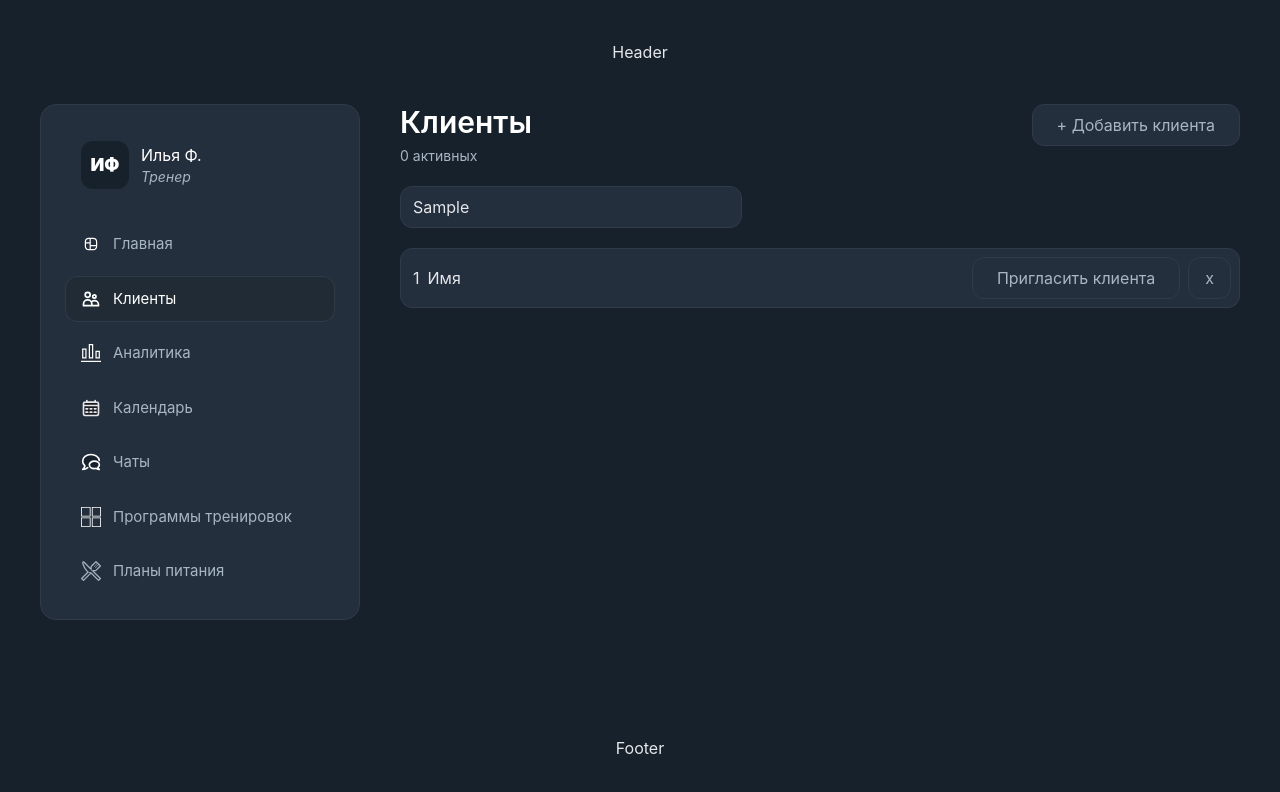
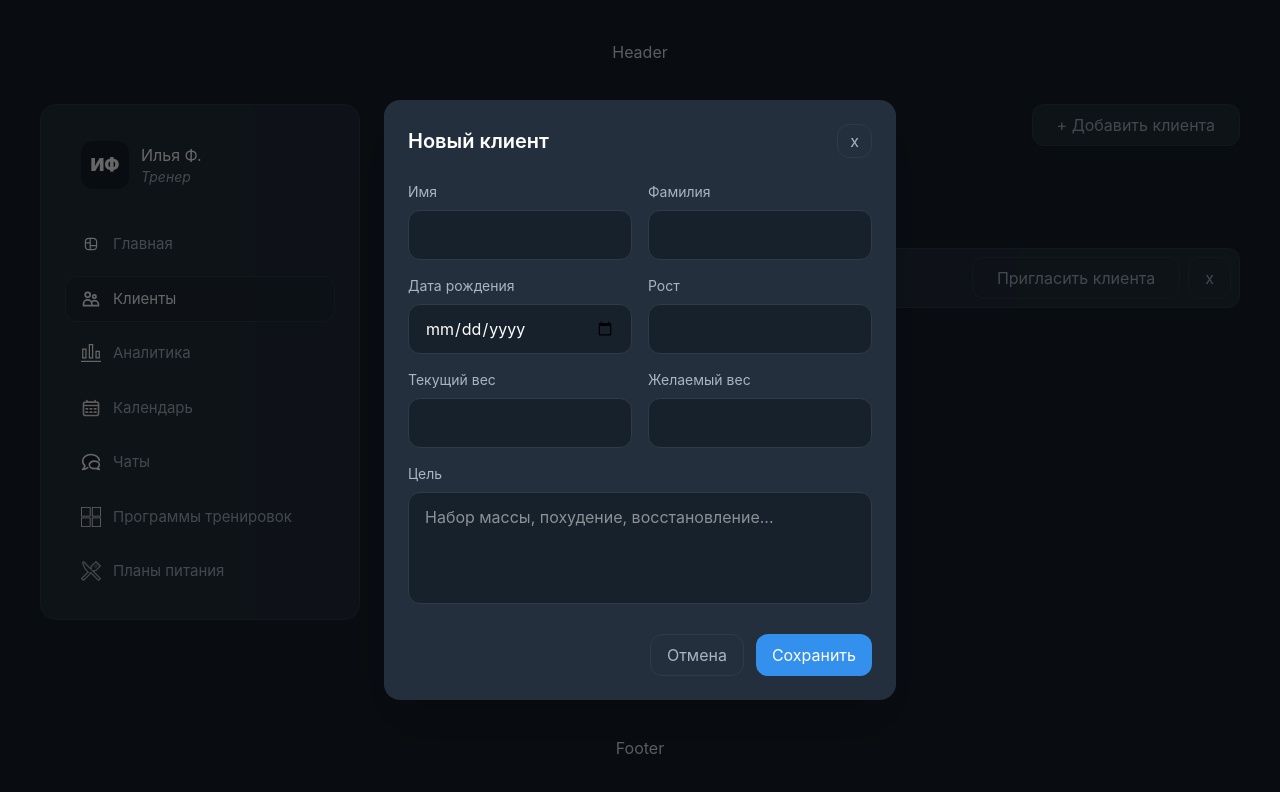
Before and after one commit to Vladislav-RSH/CoachManager, a React (Vite) app: page /clients in a window 1280 px wide. Both pictures are taken after typing "Sample" into the empty fields and a click on the button "+ Добавить клиента". Shown: the top 792 px of the page. Built offline with nearby package versions, Linux system fonts and the light colour scheme.

Commit message:
Создание формы добавления клиента

```diff
--- a/src/pages/Clients.tsx
+++ b/src/pages/Clients.tsx
@@ -1,31 +1,171 @@
+import { useState } from "react";
+
 function Clients() {
+  const [isAddOpen, setIsAddOpen] = useState(false);
+
   return (
     <section>
+      {isAddOpen && (
+        <div
+          className="fixed inset-0 z-50 flex items-center justify-center bg-black/60 px-4 py-6"
+          onClick={() => setIsAddOpen(false)}
+        >
+          <form
+            className="max-h-[90vh] w-full max-w-lg overflow-y-auto rounded-2xl bg-[#242f3d] p-6 text-white shadow-2xl"
+            onClick={(event) => event.stopPropagation()}
+            onSubmit={(event) => {
+              event.preventDefault();
+              setIsAddOpen(false);
+            }}
+          >
+            <div className="mb-6 flex items-center justify-between gap-4">
+              <h2 className="text-xl font-semibold">Новый клиент</h2>
+              <button
+                type="button"
+                onClick={() => setIsAddOpen(false)}
+                className="cursor-pointer rounded-xl border border-[#2f3b48] px-3 py-1 text-[#a8b5c3] transition-all hover:bg-[#202b36] hover:text-white"
+                aria-label="Закрыть форму"
+              >
+                x
+              </button>
+            </div>
+
+            <div className="grid gap-4 sm:grid-cols-2">
+              <label className="block">
+                <span className="mb-2 block text-sm text-[#a8b5c3]">Имя</span>
+                <input
+                  type="text"
+                  name="firstName"
+                  className="w-full rounded-xl border border-[#2f3b48] bg-[#17212b] px-4 py-3 text-white outline-none transition-colors focus:border-[#3390ec]"
+                />
+              </label>
+
+              <label className="block">
+                <span className="mb-2 block text-sm text-[#a8b5c3]">
+                  Фамилия
+                </span>
+                <input
+                  type="text"
+                  name="secondName"
+                  className="w-full rounded-xl border border-[#2f3b48] bg-[#17212b] px-4 py-3 text-white outline-none transition-colors focus:border-[#3390ec]"
+                />
+              </label>
+
+              <label className="block">
+                <span className="mb-2 block text-sm text-[#a8b5c3]">
+                  Дата рождения
+                </span>
+                <input
+                  type="date"
+                  name="date"
+                  className="w-full rounded-xl border border-[#2f3b48] bg-[#17212b] px-4 py-3 text-white outline-none transition-colors focus:border-[#3390ec]"
+                />
+              </label>
+
+              <label className="block">
+                <span className="mb-2 block text-sm text-[#a8b5c3]">Рост</span>
+                <input
+                  type="number"
+                  name="height"
+                  min="0"
+                  className="w-full rounded-xl border border-[#2f3b48] bg-[#17212b] px-4 py-3 text-white outline-none transition-colors focus:border-[#3390ec]"
+                />
+              </label>
+
+              <label className="block">
+                <span className="mb-2 block text-sm text-[#a8b5c3]">
+                  Текущий вес
+                </span>
+                <input
+                  type="number"
+                  name="currentWeight"
+                  min="0"
+                  className="w-full rounded-xl border border-[#2f3b48] bg-[#17212b] px-4 py-3 text-white outline-none transition-colors focus:border-[#3390ec]"
+                />
+              </label>
+
+              <label className="block">
+                <span className="mb-2 block text-sm text-[#a8b5c3]">
+                  Желаемый вес
+                </span>
+                <input
+                  type="number"
+                  name="desiredWeight"
+                  min="0"
+                  className="w-full rounded-xl border border-[#2f3b48] bg-[#17212b] px-4 py-3 text-white outline-none transition-colors focus:border-[#3390ec]"
+                />
+              </label>
+            </div>
+
+            <label className="mt-4 block">
+              <span className="mb-2 block text-sm text-[#a8b5c3]">Цель</span>
+              <textarea
+                name="goal"
+                className="min-h-28 w-full resize-none rounded-xl border border-[#2f3b48] bg-[#17212b] px-4 py-3 text-white outline-none transition-colors focus:border-[#3390ec]"
+                placeholder="Набор массы, похудение, восстановление..."
+              />
+            </label>
+
+            <div className="mt-6 flex justify-end gap-3">
+              <button
+                type="button"
+                onClick={() => setIsAddOpen(false)}
+                className="cursor-pointer rounded-xl border border-[#2f3b48] px-4 py-2 text-[#a8b5c3] transition-all hover:bg-[#202b36] hover:text-white"
+              >
+                Отмена
+              </button>
+              <button
+                type="submit"
+                className="cursor-pointer rounded-xl bg-[#3390ec] px-4 py-2 text-white transition-all hover:bg-[#2b7fce]"
+              >
+                Сохранить
+              </button>
+            </div>
+          </form>
+        </div>
+      )}
+
       <div className="flex justify-between">
         <h1 className="text-3xl font-semibold text-white">Клиенты</h1>
-        <button type="button" className="transition-all text-[#a8b5c3] border py-2 px-6 rounded-xl bg-[#242f3d]
-        border-[#2f3b48] hover:bg-[#202b36] hover:text-[#fff] cursor-pointer">+ Добавить клиента</button>
+        <button
+          type="button"
+          onClick={() => setIsAddOpen(true)}
+          className="cursor-pointer rounded-xl border border-[#2f3b48] bg-[#242f3d] px-6 py-2 text-[#a8b5c3] transition-all hover:bg-[#202b36] hover:text-white"
+        >
+          + Добавить клиента
+        </button>
       </div>
+
       <div>
         <p className="text-sm text-[#a8b5c3]">0 активных</p>
       </div>
+
       <div>
         <input
           type="text"
           placeholder="Поиск по имени..."
-          className="border-[#2f3b48] border py-2 pl-3 pr-20 rounded-xl bg-[#242f3d] text-left mt-5"
+          className="mt-5 rounded-xl border border-[#2f3b48] bg-[#242f3d] py-2 pl-3 pr-20 text-left"
         />
       </div>
-      <div className="mt-5 border bg-[#242f3d] border-[#2f3b48] rounded-xl flex justify-between items-center gap-2 pl-3 py-2">
+
+      <div className="mt-5 flex items-center justify-between gap-2 rounded-xl border border-[#2f3b48] bg-[#242f3d] py-2 pl-3">
         <div className="flex gap-2">
           <h2>1</h2>
           <h2>Имя</h2>
         </div>
-        <div className="mr-2 gap-2 flex">
-          <button type="button" className="transition-all text-[#a8b5c3] border py-2 px-6 rounded-xl bg-[#242f3d]
-          border-[#2f3b48] hover:bg-[#202b36] hover:text-[#fff] cursor-pointer">Пригласить клиента</button>
-          <button type="button" className="transition-all text-[#a8b5c3] border px-4 py-1 rounded-xl bg-[#242f3d]
-          border-[#2f3b48] hover:bg-[#202b36] hover:text-[#fff] cursor-pointer">x</button>
+        <div className="mr-2 flex gap-2">
+          <button
+            type="button"
+            className="cursor-pointer rounded-xl border border-[#2f3b48] bg-[#242f3d] px-6 py-2 text-[#a8b5c3] transition-all hover:bg-[#202b36] hover:text-white"
+          >
+            Пригласить клиента
+          </button>
+          <button
+            type="button"
+            className="cursor-pointer rounded-xl border border-[#2f3b48] bg-[#242f3d] px-4 py-1 text-[#a8b5c3] transition-all hover:bg-[#202b36] hover:text-white"
+          >
+            x
+          </button>
         </div>
       </div>
     </section>
```
